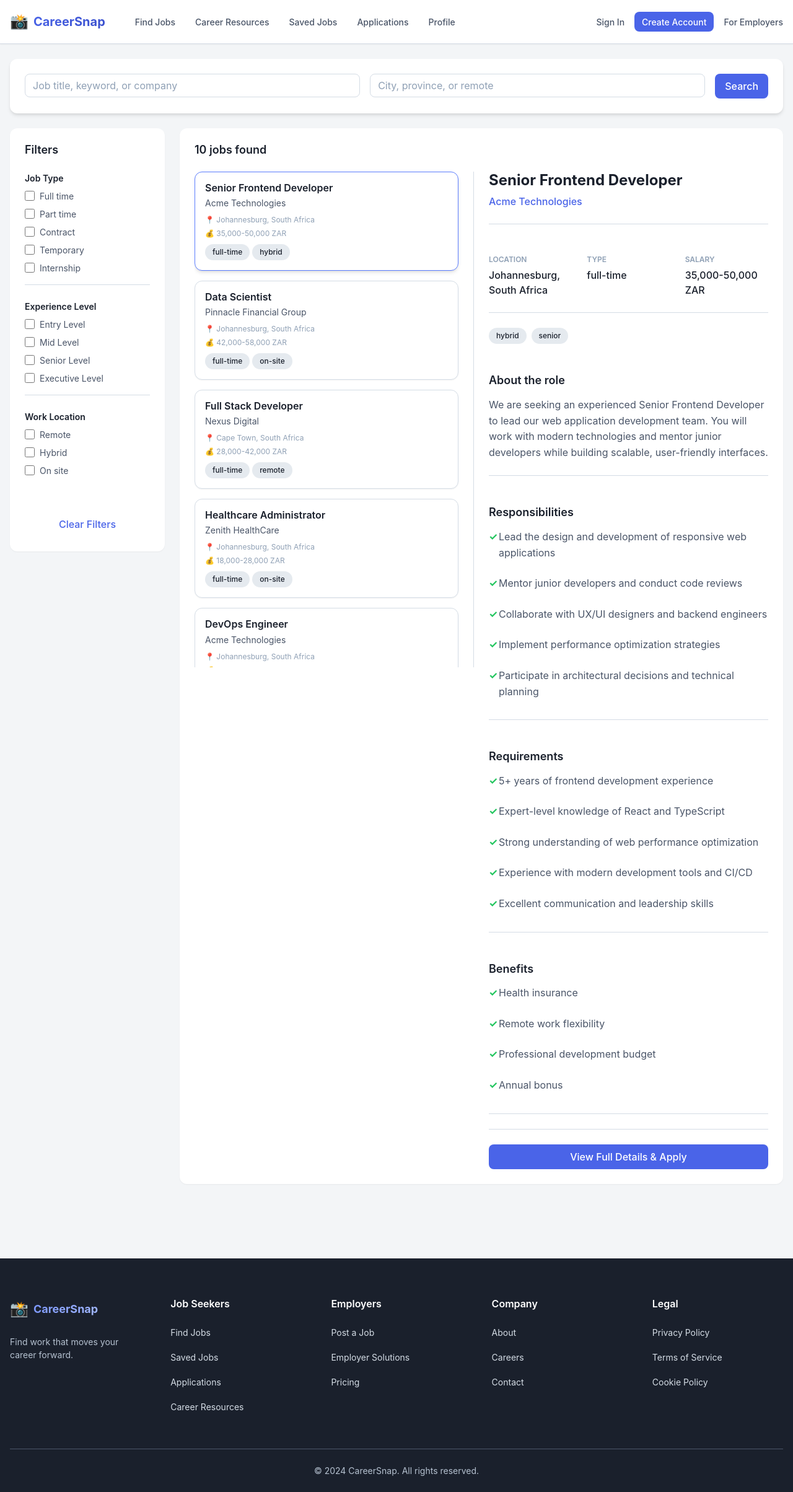
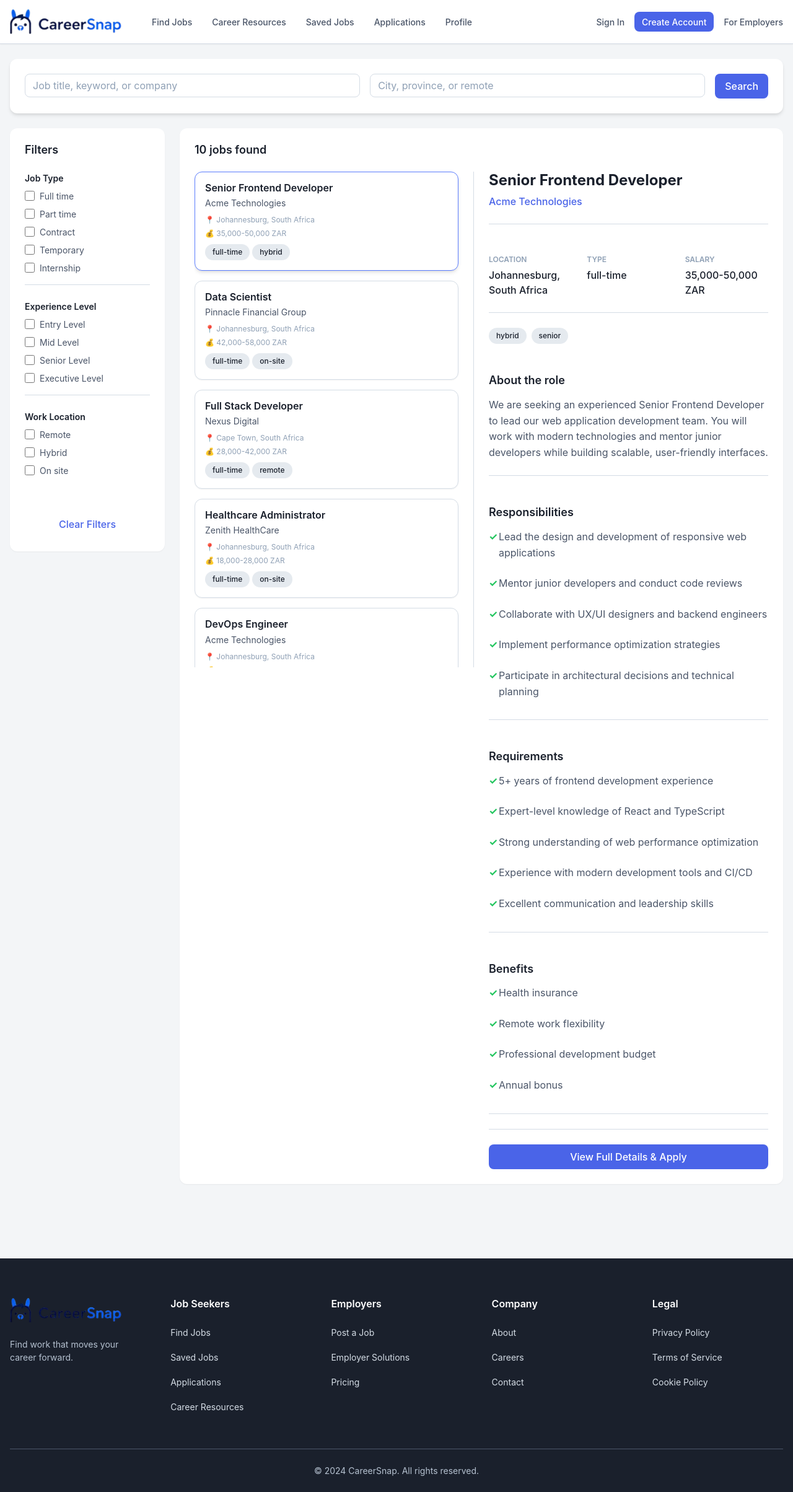
Before and after one commit to CareerSnap-Group/careersnap, a Next.js app: page /jobs in a window 1280 px wide. Shown: the whole page at 62% size. Built offline with nearby package versions, Linux system fonts and the light colour scheme.

Commit message:
Commit Changes

```diff
--- a/components/layout/footer.module.css
+++ b/components/layout/footer.module.css
@@ -24,22 +24,14 @@
 .brand {
   display: flex;
   align-items: center;
-  gap: var(--spacing-sm);
-  font-weight: var(--font-weight-bold);
-  font-size: var(--font-size-lg);
-  color: white;
+  width: fit-content;
   margin-bottom: var(--spacing-sm);
 }
 
-.brandIcon {
-  font-size: 1.5rem;
-}
-
-.brandText {
-  background: linear-gradient(135deg, #7a96ff, #a3b8ff);
-  -webkit-background-clip: text;
-  -webkit-text-fill-color: transparent;
-  background-clip: text;
+.brandImage {
+  display: block;
+  width: min(181px, 45vw);
+  height: auto;
 }
 
 .tagline {
--- a/components/layout/footer.tsx
+++ b/components/layout/footer.tsx
@@ -1,4 +1,5 @@
 import Link from 'next/link';
+import Image from 'next/image';
 import styles from './footer.module.css';
 
 export function Footer() {
@@ -7,10 +8,9 @@ export function Footer() {
       <div className={styles.container}>
         {/* Brand Section */}
         <div className={styles.section}>
-          <div className={styles.brand}>
-            <span className={styles.brandIcon}>📸</span>
-            <span className={styles.brandText}>CareerSnap</span>
-          </div>
+          <Link href="/" className={styles.brand} aria-label="CareerSnap home">
+            <Image src="/careersnap-logo.png" alt="CareerSnap" width={217} height={48} className={styles.brandImage} />
+          </Link>
           <p className={styles.tagline}>Find work that moves your career forward.</p>
         </div>
 
--- a/components/layout/header.module.css
+++ b/components/layout/header.module.css
@@ -28,15 +28,10 @@
   white-space: nowrap;
 }
 
-.logoIcon {
-  font-size: 1.5rem;
-}
-
-.logoText {
-  background: linear-gradient(135deg, var(--color-primary-600), var(--color-primary-700));
-  -webkit-background-clip: text;
-  -webkit-text-fill-color: transparent;
-  background-clip: text;
+.logoImage {
+  display: block;
+  width: min(181px, 45vw);
+  height: auto;
 }
 
 .logo:hover {
--- a/components/layout/header.tsx
+++ b/components/layout/header.tsx
@@ -1,6 +1,7 @@
 'use client';
 
 import Link from 'next/link';
+import Image from 'next/image';
 import { useState } from 'react';
 import styles from './header.module.css';
 import { Button } from '@/components/ui/button';
@@ -12,9 +13,15 @@ export function Header() {
     <header className={styles.header}>
       <div className={styles.container}>
         {/* Logo */}
-        <Link href="/" className={styles.logo}>
-          <span className={styles.logoIcon}>📸</span>
-          <span className={styles.logoText}>CareerSnap</span>
+        <Link href="/" className={styles.logo} aria-label="CareerSnap home">
+          <Image
+            src="/careersnap-logo.png"
+            alt="CareerSnap"
+            width={217}
+            height={48}
+            className={styles.logoImage}
+            priority
+          />
         </Link>
 
         {/* Desktop Navigation */}
--- a/components/ui/input.tsx
+++ b/components/ui/input.tsx
@@ -9,7 +9,8 @@ interface InputProps extends React.InputHTMLAttributes<HTMLInputElement> {
 }
 
 export function Input({ label, error, helperText, fullWidth = true, className = '', ...props }: InputProps) {
-  const id = props.id || `input-${Math.random()}`;
+  const generatedId = React.useId();
+  const id = props.id || generatedId;
 
   return (
     <div className={fullWidth ? styles.fullWidth : ''}>
```
Also changed, not shown: public/careersnap-logo.png (added).
